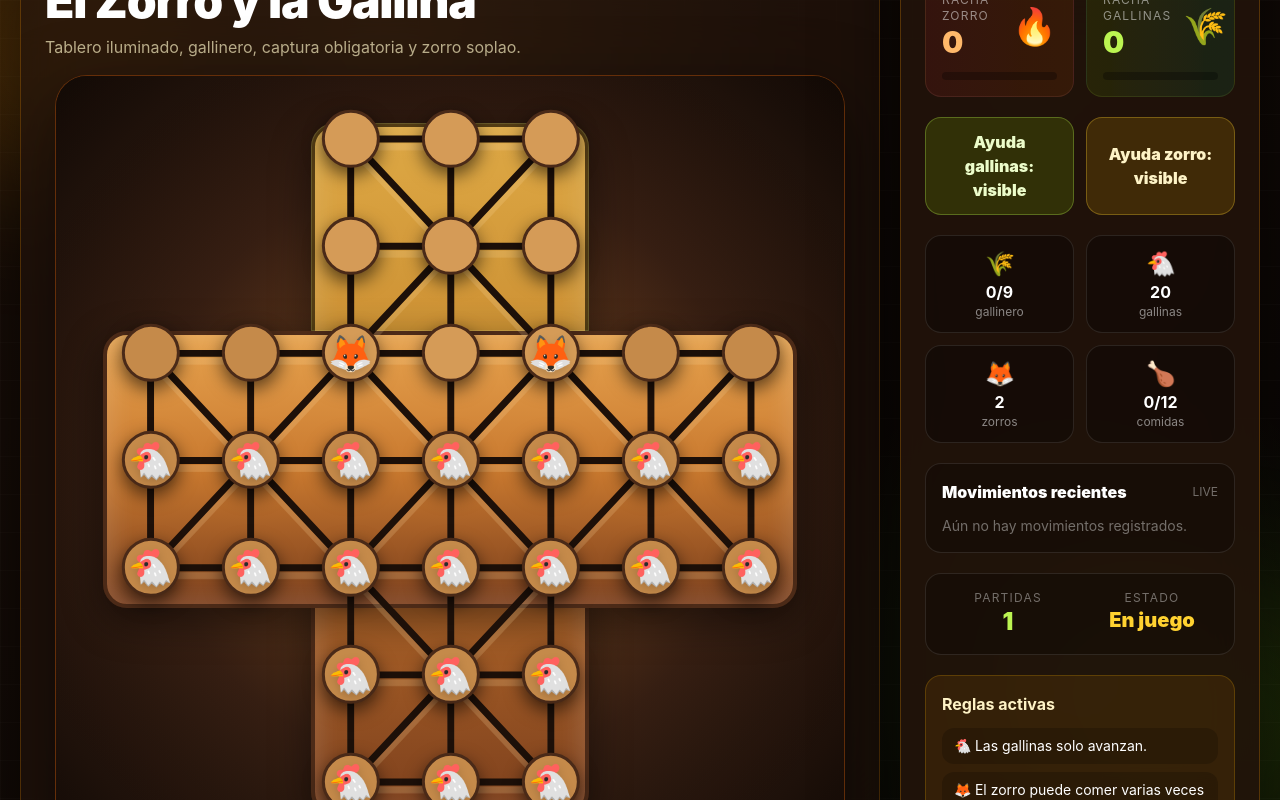
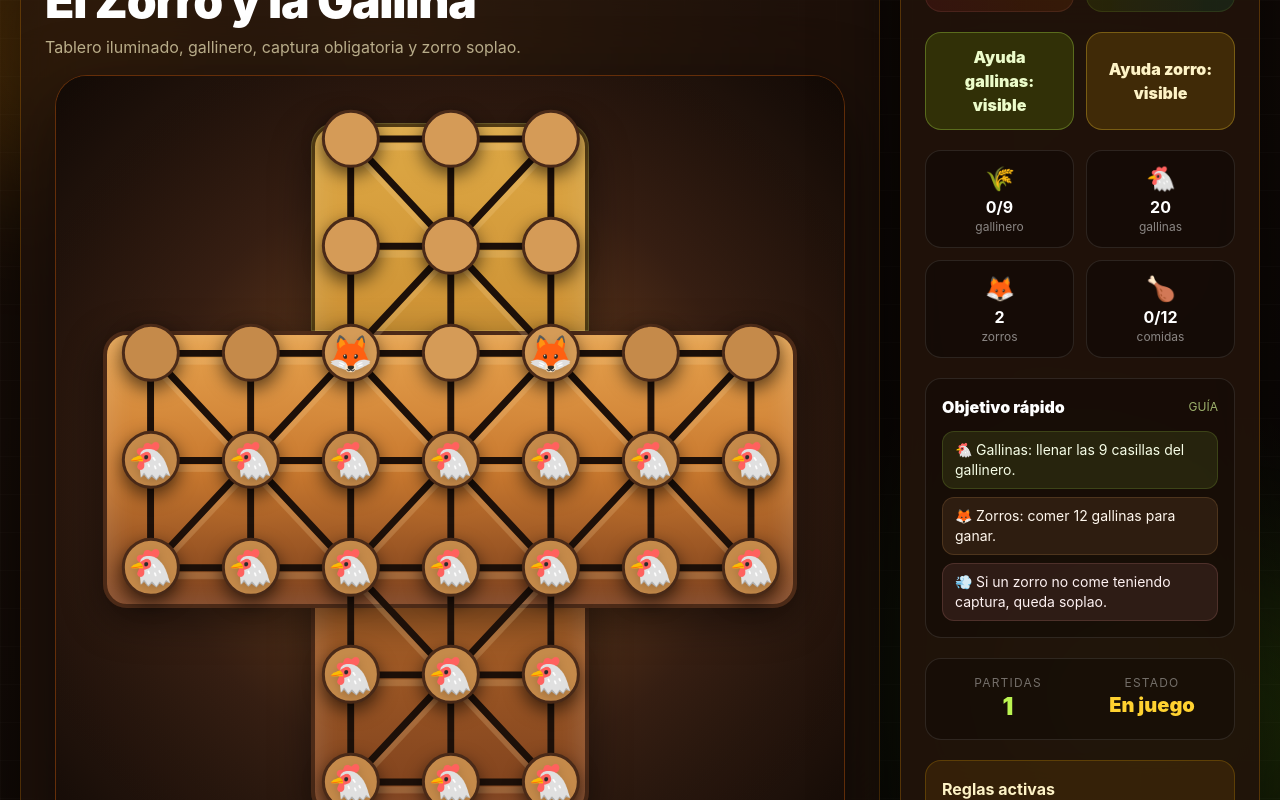
Before and after one commit to darlinarenas/cliente-zorroylagallina, a React (Vite) app: page / in a window 1280 px wide. Built offline with nearby package versions, Linux system fonts and the light colour scheme.

Commit message:
animacion movimientos mas claros

```diff
--- a/src/App.jsx
+++ b/src/App.jsx
@@ -151,6 +151,13 @@ export default function ZorroGallinaPrototype() {
   const [modoJuego, setModoJuego] = useState("dos_jugadores");
   const [juegoIniciado, setJuegoIniciado] = useState(false);
   const [pcMovimientoPreview, setPcMovimientoPreview] = useState(null);
+  const [movimientoVisible, setMovimientoVisible] = useState(null);
+
+  // Muestra una ficha fantasma viajando entre origen y destino para que el movimiento no se vea brusco.
+  const mostrarMovimientoVisible = (from, to, piece, type = "move") => {
+    if (!from || !to || !piece) return;
+    setMovimientoVisible({ from, to, piece, type, key: `${piece}-${from}-${to}-${Date.now()}` });
+  };
 
   const pieceAt = (id) => {
     if (foxes.includes(id)) return "zorro";
@@ -585,6 +592,7 @@ export default function ZorroGallinaPrototype() {
     const selectedPiece = pieceAt(currentSelected);
 
     if (selectedPiece === "gallina") {
+      mostrarMovimientoVisible(currentSelected, id, "gallina", "move");
       const nextHens = hens.map((pos) => (pos === currentSelected ? id : pos));
       setHens(nextHens);
       setMovimientos((prev) => [`🐔 Gallina: ${currentSelected} → ${id}`, ...prev].slice(0, 8));
@@ -609,6 +617,7 @@ export default function ZorroGallinaPrototype() {
         return;
       }
 
+      mostrarMovimientoVisible(currentSelected, id, "zorro", move.type);
       const nextFoxes = foxes.map((pos) => (pos === currentSelected ? id : pos));
 
       if (move.type === "capture") {
@@ -677,6 +686,7 @@ export default function ZorroGallinaPrototype() {
     setCapturingFox(null);
     setJuegoIniciado(false);
     setPcMovimientoPreview(null);
+    setMovimientoVisible(null);
     historialPcRef.current = [];
     setMessage("Partida reiniciada. Elige el modo y presiona Comenzar.");
     setMovimientos([]);
@@ -699,6 +709,7 @@ export default function ZorroGallinaPrototype() {
     setForcedPreview(null);
     setCapturingFox(null);
     setPcMovimientoPreview(null);
+    setMovimientoVisible(null);
     historialPcRef.current = [];
     setMovimientos([]);
     setRachaZorro(0);
@@ -725,6 +736,7 @@ export default function ZorroGallinaPrototype() {
     setForcedPreview(null);
     setCapturingFox(null);
     setPcMovimientoPreview(null);
+    setMovimientoVisible(null);
     historialPcRef.current = [];
     setMovimientos([]);
     setRachaZorro(0);
@@ -803,15 +815,22 @@ export default function ZorroGallinaPrototype() {
       );
     }
 
-    if (panelMovil === "movimientos") {
+    if (panelMovil === "reglas") {
       return (
         <div className="space-y-3">
-          <h3 className="text-xl font-black text-amber-100">Movimientos</h3>
-          <div className="space-y-2 max-h-[45dvh] overflow-auto pr-1">
-            {movimientos.length === 0 && <div className="text-sm text-white/45">Aún no hay movimientos registrados.</div>}
-            {movimientos.map((mov, index) => (
-              <div key={index} className="rounded-xl bg-white/5 border border-white/5 px-3 py-2 text-sm text-white/80">{mov}</div>
-            ))}
+          <h3 className="text-xl font-black text-amber-100">Reglas rápidas</h3>
+          <p className="text-sm text-white/60">Este panel reemplaza los movimientos recientes porque ayuda más durante la partida.</p>
+
+          <div className="grid gap-2 text-sm">
+            <div className="rounded-xl bg-black/25 border border-lime-300/15 px-3 py-2">🐔 Las gallinas solo avanzan hacia el gallinero.</div>
+            <div className="rounded-xl bg-black/25 border border-lime-300/15 px-3 py-2">🏠 Ganan si llenan las 9 posiciones del gallinero.</div>
+            <div className="rounded-xl bg-black/25 border border-orange-300/15 px-3 py-2">🦊 El zorro puede avanzar, retroceder y comer saltando.</div>
+            <div className="rounded-xl bg-black/25 border border-orange-300/15 px-3 py-2">🍗 Si el zorro tiene captura, debe comer o queda soplao.</div>
+            <div className="rounded-xl bg-black/25 border border-red-300/15 px-3 py-2">🚫 Si los zorros quedan atrapados sin movimiento, ganan las gallinas.</div>
+          </div>
+
+          <div className="rounded-2xl bg-amber-400/10 border border-amber-300/20 p-4 text-sm text-amber-100/80">
+            Consejo: mira el brillo verde para saber a dónde puede moverse la ficha seleccionada.
           </div>
         </div>
       );
@@ -853,6 +872,53 @@ export default function ZorroGallinaPrototype() {
       </svg>
     );
   };
+
+
+  const MovimientoVisible = () => {
+    if (!movimientoVisible) return null;
+
+    const origen = nodeById[movimientoVisible.from];
+    const destino = nodeById[movimientoVisible.to];
+    if (!origen || !destino) return null;
+
+    const colorLinea = movimientoVisible.piece === "zorro" ? "#fb923c" : "#bef264";
+    const sombra = movimientoVisible.piece === "zorro" ? "rgba(251,146,60,.9)" : "rgba(190,242,100,.9)";
+    const emoji = movimientoVisible.piece === "zorro" ? "🦊" : "🐔";
+
+    return (
+      <div className="absolute inset-0 pointer-events-none z-[45]">
+        <svg className="absolute inset-0 w-full h-full" viewBox="0 0 100 100" preserveAspectRatio="none">
+          <motion.line
+            x1={origen.x}
+            y1={origen.y}
+            x2={destino.x}
+            y2={destino.y}
+            stroke={colorLinea}
+            strokeWidth="1.15"
+            strokeLinecap="round"
+            initial={{ pathLength: 0, opacity: 0 }}
+            animate={{ pathLength: 1, opacity: [0, 1, 0] }}
+            transition={{ duration: 0.72, ease: "easeInOut" }}
+            style={{ filter: `drop-shadow(0 0 8px ${sombra})` }}
+          />
+        </svg>
+
+        <motion.div
+          key={movimientoVisible.key}
+          className="absolute -translate-x-1/2 -translate-y-1/2 w-[8.4%] h-[8.4%] sm:w-[7.4%] sm:h-[7.4%] rounded-full flex items-center justify-center text-2xl sm:text-4xl"
+          initial={{ left: `${origen.x}%`, top: `${origen.y}%`, scale: 1, opacity: 0.95 }}
+          animate={{ left: `${destino.x}%`, top: `${destino.y}%`, scale: [1, 1.28, 1.08], opacity: [0.95, 1, 0] }}
+          transition={{ duration: 0.72, ease: "easeInOut" }}
+          onAnimationComplete={() => setMovimientoVisible(null)}
+          style={{ filter: `drop-shadow(0 0 16px ${sombra})` }}
+        >
+          <span className="absolute inset-0 rounded-full bg-white/15 border-4 border-white/70 shadow-[0_0_28px_rgba(255,255,255,.55)]" />
+          <span className="relative drop-shadow-lg">{emoji}</span>
+        </motion.div>
+      </div>
+    );
+  };
+
 
   return (
     <div className="h-[100dvh] sm:min-h-screen relative bg-[#100905] text-white flex items-center justify-center p-0 sm:p-5 overflow-hidden sm:overflow-auto">
@@ -959,7 +1025,7 @@ export default function ZorroGallinaPrototype() {
           🦊
         </button>
         <button onClick={() => setPanelMovil("ayuda")} className="w-12 h-12 rounded-2xl bg-black/55 text-white font-black backdrop-blur-xl border border-white/15 shadow-[0_0_18px_rgba(0,0,0,.35)]">🎯</button>
-        <button onClick={() => setPanelMovil("movimientos")} className="w-12 h-12 rounded-2xl bg-black/55 text-white font-black backdrop-blur-xl border border-white/15 shadow-[0_0_18px_rgba(0,0,0,.35)]">📜</button>
+        <button onClick={() => setPanelMovil("reglas")} className="w-12 h-12 rounded-2xl bg-black/55 text-white font-black backdrop-blur-xl border border-white/15 shadow-[0_0_18px_rgba(0,0,0,.35)]">📘</button>
       </div>
 
       <div className="fixed left-1/2 bottom-3 -translate-x-1/2 z-40 sm:hidden flex items-center gap-2 rounded-full bg-black/55 border border-white/15 backdrop-blur-xl px-3 py-2 shadow-2xl">
@@ -1029,6 +1095,7 @@ export default function ZorroGallinaPrototype() {
             </svg>
 
             <PreviewPath />
+            <MovimientoVisible />
 
             {nodes.map((n) => {
               const piece = pieceAt(n.id);
@@ -1213,20 +1280,14 @@ export default function ZorroGallinaPrototype() {
 
           <div className="hidden sm:block rounded-2xl bg-black/25 border border-white/10 p-4">
             <div className="flex items-center justify-between mb-3">
-              <h3 className="font-black text-white">Movimientos recientes</h3>
-              <span className="text-xs text-white/40">LIVE</span>
+              <h3 className="font-black text-white">Objetivo rápido</h3>
+              <span className="text-xs text-lime-200/70">GUÍA</span>
             </div>
 
-            <div className="space-y-2 max-h-44 overflow-auto pr-1">
-              {movimientos.length === 0 && (
-                <div className="text-sm text-white/40">Aún no hay movimientos registrados.</div>
-              )}
-
-              {movimientos.map((mov, index) => (
-                <div key={index} className="rounded-xl bg-white/5 border border-white/5 px-3 py-2 text-sm text-white/80">
-                  {mov}
-                </div>
-              ))}
+            <div className="grid gap-2 text-sm">
+              <div className="rounded-xl bg-lime-300/10 border border-lime-300/15 px-3 py-2 text-lime-50">🐔 Gallinas: llenar las 9 casillas del gallinero.</div>
+              <div className="rounded-xl bg-orange-300/10 border border-orange-300/15 px-3 py-2 text-orange-50">🦊 Zorros: comer 12 gallinas para ganar.</div>
+              <div className="rounded-xl bg-red-300/10 border border-red-300/15 px-3 py-2 text-red-50">💨 Si un zorro no come teniendo captura, queda soplao.</div>
             </div>
           </div>
 
```
